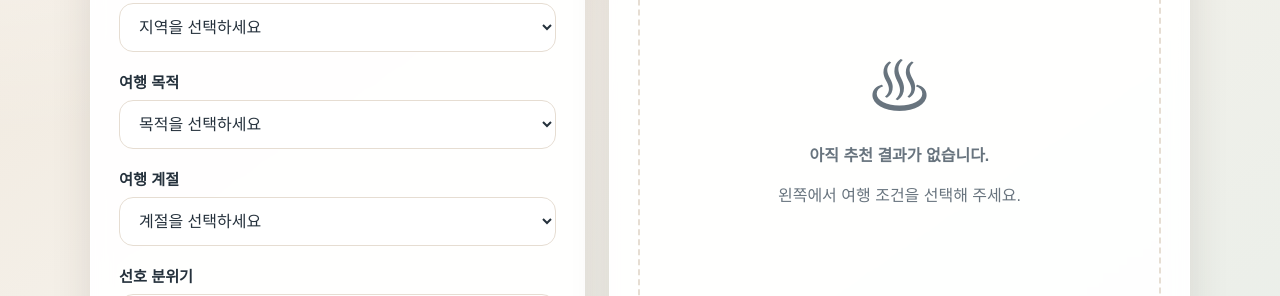
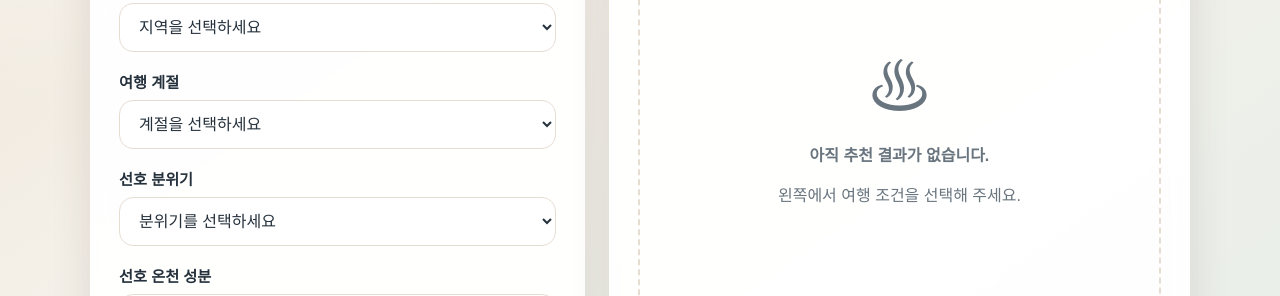
Before and after one commit to jungminseo3-sys/onsen-finder, a plain HTML site: page index.html in a window 1280 px wide. Shown: the part 457-753 px from the top of the page. Drawn offline with Linux system fonts and the light colour scheme.

Commit message:
Update index.html

```diff
--- a/index.html
+++ b/index.html
@@ -402,18 +402,6 @@
         </div>
 
         <div class="field">
-          <label for="purpose">여행 목적</label>
-          <select id="purpose" required>
-            <option value="">목적을 선택하세요</option>
-            <option value="relax">조용한 휴식</option>
-            <option value="culture">전통과 역사 체험</option>
-            <option value="scenery">아름다운 풍경과 사진</option>
-            <option value="family">가족 여행</option>
-            <option value="experience">다양한 온천 체험</option>
-          </select>
-        </div>
-
-        <div class="field">
           <label for="season">여행 계절</label>
           <select id="season" required>
             <option value="">계절을 선택하세요</option>
```
